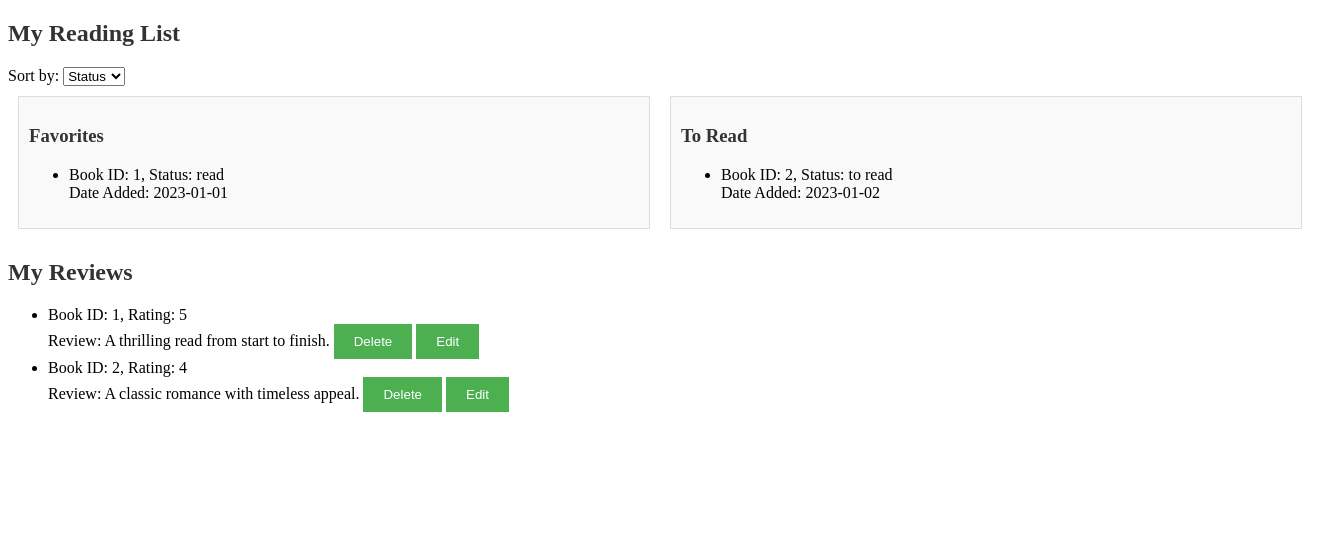
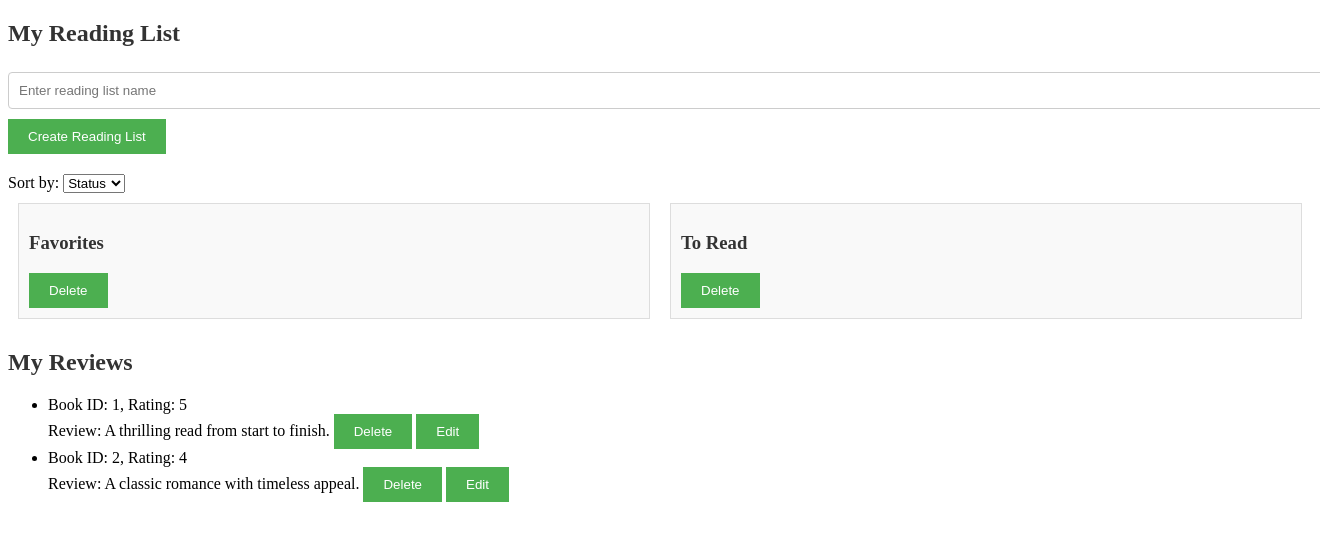
Before and after one commit to Flameis/CS340-Database-Project, a PHP site: page /user.php in a window 1320 px wide; the page is wider, and only the part inside the window is pictured. Shown: the part 88-629 px from the top of that part. Run offline with PHP 8.4, Linux system fonts and the light colour scheme; a user stored in the database is signed in; data comes from the database, SQL or seed files in the repository.

Commit message:
edited user.php for reading list

```diff
--- a/user.php
+++ b/user.php
@@ -29,6 +29,12 @@
     <div class="container">
         <div class="main-content">
             <h2>My Reading List</h2>
+            <div class="reading-list-create">
+                <form id="create-reading-list-form">
+                    <input type="text" name="list_name" id="list_name" placeholder="Enter reading list name" required>
+                    <button type="submit">Create Reading List</button>
+                </form>
+            </div>
             <div>
                 <label for="sort-reading-list">Sort by:</label>
                 <select id="sort-reading-list" onchange="fetchReadingList(<?php echo $_SESSION['user_id']; ?>)">
@@ -53,39 +59,54 @@
                 const readingListsElement = document.getElementById("reading-lists");
                 readingListsElement.innerHTML = "";
 
-                const lists = {};
-                readingList.forEach((item) => {
-                    if (!lists[item.list_name]) {
-                        lists[item.list_name] = [];
-                    }
-                    lists[item.list_name].push(item);
-                });
-
-                for (const listName in lists) {
-                    lists[listName].sort((a, b) => {
-                        if (sortBy === 'author') {
-                            return a.lname.localeCompare(b.lname) || a.fname.localeCompare(b.fname);
-                        }
-                        return a[sortBy].localeCompare(b[sortBy]);
-                    });
-
+                readingList.forEach((list) => {
                     const listDiv = document.createElement("div");
                     listDiv.className = "reading-list-box";
-                    listDiv.innerHTML = `<h3>${listName}</h3>`;
-                    const ul = document.createElement("ul");
-                    lists[listName].forEach((item) => {
-                        const li = document.createElement("li");
-                        li.innerHTML = `
-                            Book ID: ${item.book_id}, Status: ${item.status} <br>
-                            Date Added: ${item.date_added}
-                        `;
-                        ul.appendChild(li);
-                    });
-                    listDiv.appendChild(ul);
+                    listDiv.innerHTML = `
+                        <h3>${list.list_name}</h3>
+                        <button onclick="deleteReadingList(${list.list_id})">Delete</button>
+                    `;
                     readingListsElement.appendChild(listDiv);
+                });
+            } catch (err) {
+                console.error("Error fetching reading list:", err);
+            }
+        }
+
+        async function createReadingList(userId, listName) {
+            try {
+                const formData = new FormData();
+                formData.append("action", "createReadingList");
+                formData.append("user_id", userId);
+                formData.append("list_name", listName);
+
+                const response = await fetch("server.php", {
+                    method: "POST",
+                    body: formData,
+                });
+                const result = await response.json();
+                if (result.message) {
+                    alert(result.message);
+                } else {
+                    alert(result.error);
                 }
             } catch (err) {
-                console.error("Error fetching reading list:", err);
+                console.error("Error creating reading list:", err);
+            }
+        }
+
+        async function deleteReadingList(listId) {
+            try {
+                const response = await fetch(`server.php?action=deleteReadingList&list_id=${listId}`, { method: "GET" });
+                const result = await response.json();
+                if (result.message) {
+                    alert(result.message);
+                    fetchReadingList(<?php echo $_SESSION['user_id']; ?>);
+                } else {
+                    alert(result.error);
+                }
+            } catch (err) {
+                console.error("Error deleting reading list:", err);
             }
         }
 
@@ -151,6 +172,16 @@
         const userId = <?php echo $_SESSION['user_id']; ?>;
         fetchReadingList(userId);
         fetchUserReviews(userId);
+
+        document.getElementById('create-reading-list-form').addEventListener('submit', async (e) => {
+            e.preventDefault();
+            const listName = document.getElementById('list_name').value.trim();
+            if (listName) {
+                await createReadingList(userId, listName);
+                fetchReadingList(userId);
+                document.getElementById('list_name').value = '';
+            }
+        });
     </script>
 </body>
 </html>
```
